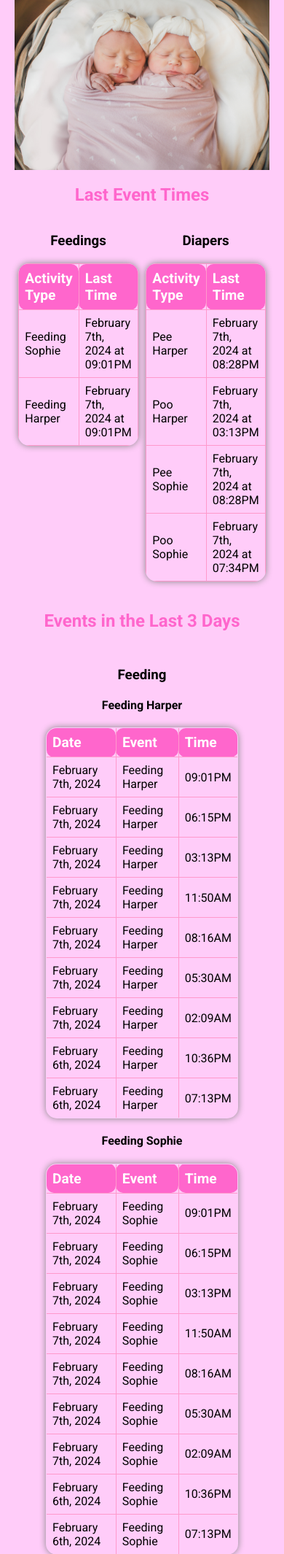
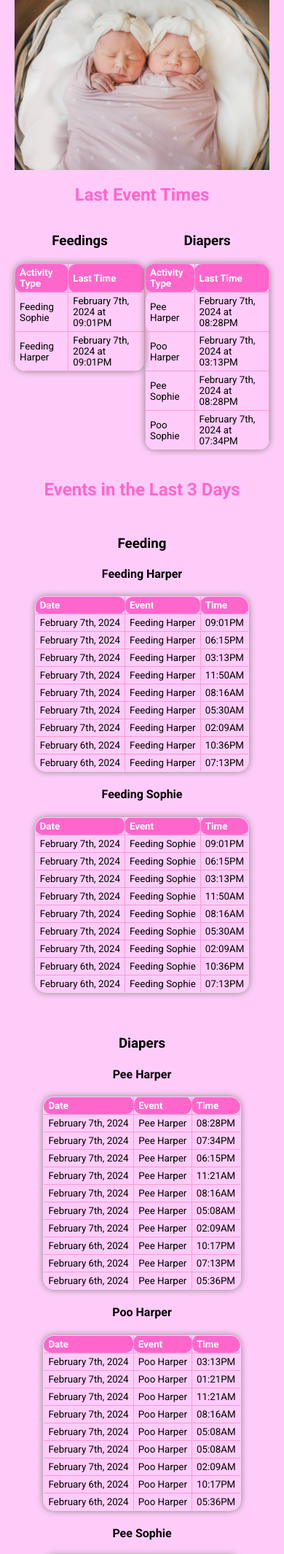
Before and after one commit to csw1nk/TallyProject, a Flask app: page / in a window 390 px wide. Shown: the part 178-2308 px from the top of the page at 73% size. Run offline with Flask 3, Linux system fonts and the light colour scheme; data comes from the database, SQL or seed files in the repository.

Commit message:
fixed the tables to be closer together

```diff
--- a/templates/index.html
+++ b/templates/index.html
@@ -18,17 +18,16 @@
             color: #ff66cc; /* Soft pink color for the headings */
         }
         table {
-            width: 100%; /* Full width on mobile */
-            max-width: 80%; /* Max width on desktop */
+    	    width: auto; /* Only as wide as its content requires */
             margin: 20px auto;
             border-collapse: collapse;
             border-radius: 15px; /* Rounded corners for the table */
             overflow: hidden; /* Ensures the rounded corners affect child elements */
             box-shadow: 0 0 10px #888888; /* Soft shadow for depth */
-        }
+	}
         th, td {
             border: 1px solid #ff99cc; /* Light pink border for table cells */
-            padding: 8px;
+            padding: 9px;
             text-align: left;
             border-radius: 10px; /* Rounded corners for table cells */
         }
@@ -43,6 +42,17 @@
         tr:hover {
             background-color: #ffb3e6; /* Slightly darker pink on hover */
         }
+	@media (max-width: 768px) {
+    th, td {
+        padding: 4px 6px; /* Even smaller padding for smaller screens */
+        font-size: smaller; /* Reduce font size on small screens */
+    }
+    table {
+        width: 100%; /* Full width on smaller screens */
+        max-width: none; /* Override max-width of 80% */
+        box-sizing: border-box; /* Include padding and border in the width */
+    }
+}
         .content-image {
             max-width: 100%; /* Full width on smaller screens */
             height: auto;
```
